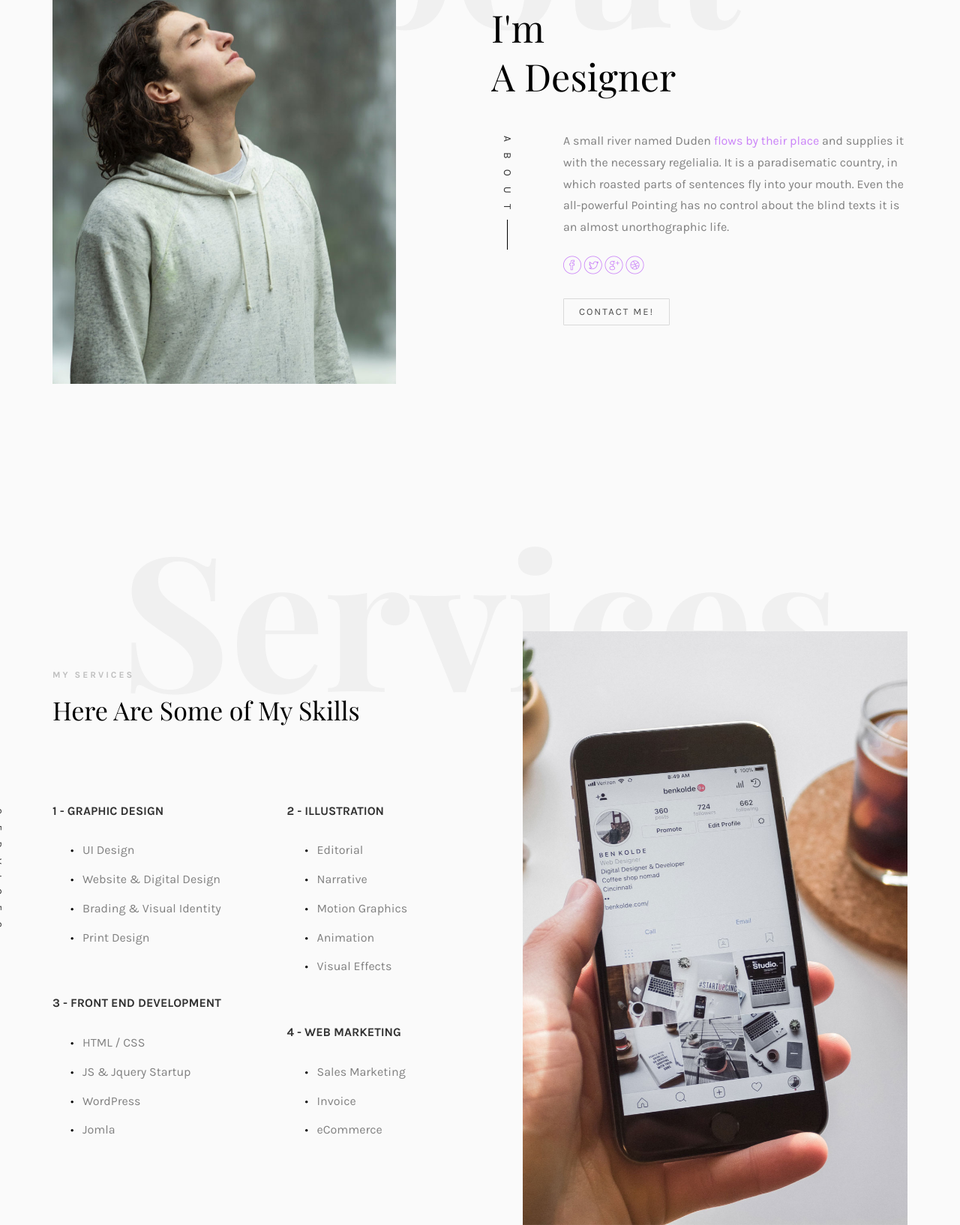
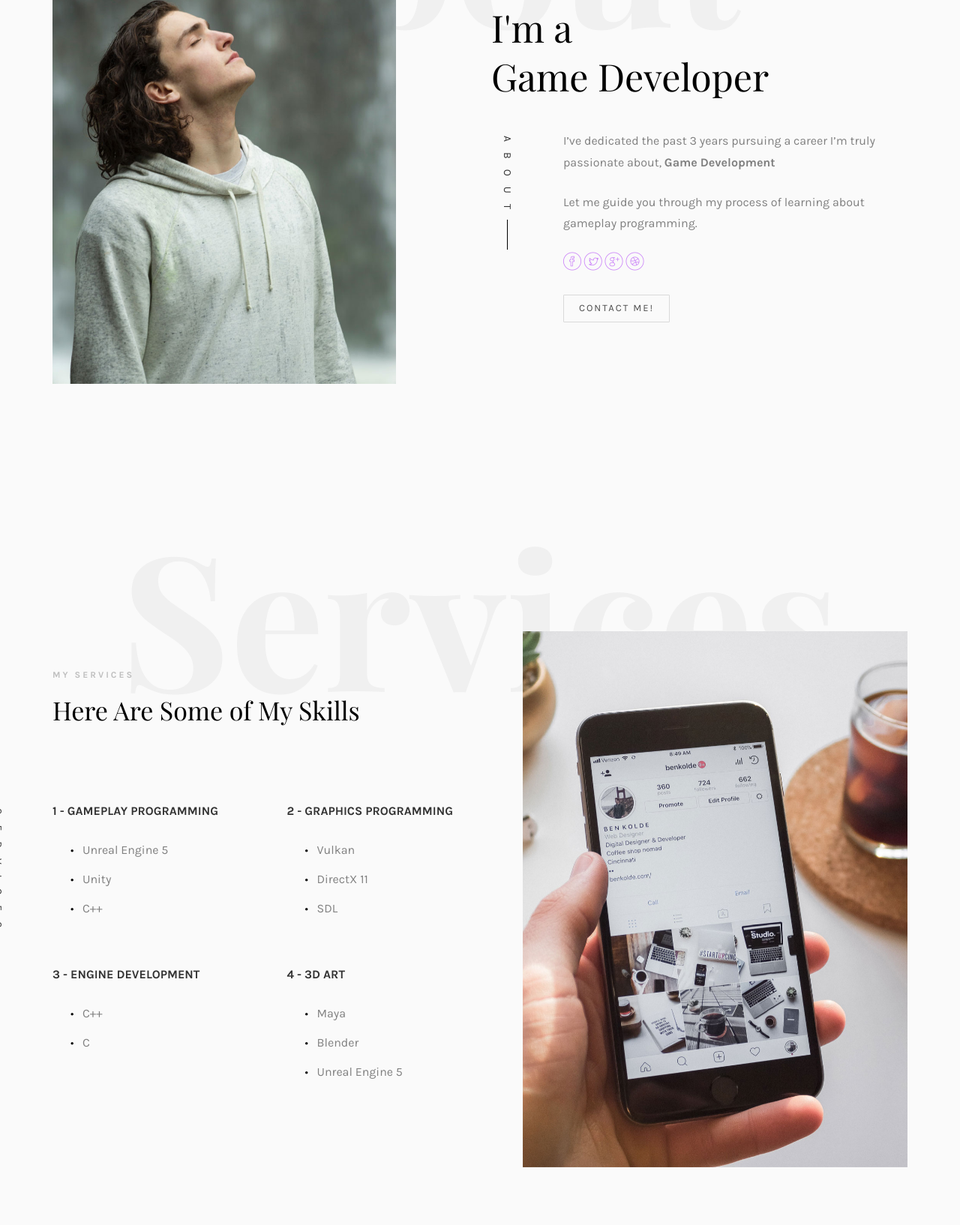
Before and after one commit to Juddy2403/Juddy2403.github.io, a plain HTML site: page index.html in a window 1280 px wide. Shown: the part 204-1838 px from the top of the page at 75% size. Drawn offline with nearby package versions, Linux system fonts and the light colour scheme; files whose address does not match are found by name; a web font is replaced by a local one.

Commit message:
some changes

```diff
--- a/index.html
+++ b/index.html
@@ -8,7 +8,6 @@
 <meta name="description" content="" />
 <meta name="keywords" content="" />
 <meta name="author" content="" />
-
 <!-- Facebook and Twitter integration -->
 <meta property="og:title" content=""/>
 <meta property="og:image" content=""/>
@@ -19,13 +18,10 @@
 <meta name="twitter:image" content="" />
 <meta name="twitter:url" content="" />
 <meta name="twitter:card" content="" />
-
 <!-- Place favicon.ico and apple-touch-icon.png in the root directory -->
 <link rel="shortcut icon" href="favicon.ico">
-
 <link href="https://fonts.googleapis.com/css?family=Karla:400,700" rel="stylesheet">
 <link href="https://fonts.googleapis.com/css?family=Playfair+Display:400,400i,700" rel="stylesheet">
-
 <!-- Animate.css -->
 <link rel="stylesheet" href="css/animate.css">
 <!-- Icomoon Icon Fonts-->
@@ -37,22 +33,16 @@
 <link rel="stylesheet" href="css/owl.theme.default.min.css">
 <!-- Magnific Popup -->
 <link rel="stylesheet" href="css/magnific-popup.css">
-
 <link rel="stylesheet" href="css/style.css">
-
-
 <!-- Modernizr JS -->
 <script src="js/modernizr-2.6.2.min.js"></script>
 <!-- FOR IE9 below -->
 <!--[if lt IE 9]>
 	<script src="js/respond.min.js"></script>
 	<![endif]-->
-
 </head>
 <body>
-
-	<nav id="colorlib-main-nav" role="navigation">
-		<a href="#" class="js-colorlib-nav-toggle colorlib-nav-toggle active"><i></i></a>
+<nav id="colorlib-main-nav" role="navigation"> <a href="#" class="js-colorlib-nav-toggle colorlib-nav-toggle active"><i></i></a>
   <div class="js-fullheight colorlib-table">
     <div class="colorlib-table-cell js-fullheight">
       <div class="row">
@@ -78,34 +68,18 @@
       <div class="row">
         <div class="col-md-12">
           <h2 class="head-title">Works</h2>
-						<a href="images/work-1.jpg" class="gallery image-popup-link text-center" style="background-image: url(images/work-1.jpg);">
-							<span><i class="icon-search3"></i></span>
-						</a>
-						<a href="images/work-2.jpg" class="gallery image-popup-link text-center" style="background-image: url(images/work-2.jpg);">
-							<span><i class="icon-search3"></i></span>
-						</a>
-						<a href="images/work-3.jpg" class="gallery image-popup-link text-center" style="background-image: url(images/work-3.jpg);">
-							<span><i class="icon-search3"></i></span>
-						</a>
-						<a href="images/work-4.jpg" class="gallery image-popup-link text-center" style="background-image: url(images/work-4.jpg);">
-							<span><i class="icon-search3"></i></span>
-						</a>
-					</div>
+          <a href="images/work-1.jpg" class="gallery image-popup-link text-center" style="background-image: url(images/work-1.jpg);"> <span><i class="icon-search3"></i></span> </a> <a href="images/work-2.jpg" class="gallery image-popup-link text-center" style="background-image: url(images/work-2.jpg);"> <span><i class="icon-search3"></i></span> </a> <a href="images/work-3.jpg" class="gallery image-popup-link text-center" style="background-image: url(images/work-3.jpg);"> <span><i class="icon-search3"></i></span> </a> <a href="images/work-4.jpg" class="gallery image-popup-link text-center" style="background-image: url(images/work-4.jpg);"> <span><i class="icon-search3"></i></span> </a> </div>
       </div>
     </div>
   </div>
 </nav>
-
 <div id="colorlib-page">
   <header>
     <div class="container">
       <div class="row">
         <div class="col-md-12">
-						<div class="colorlib-navbar-brand">
-							<a class="colorlib-logo" href="index.html"><span>Game</span><span>dev</span></a>
-						</div>
-						<a href="#" class="js-colorlib-nav-toggle colorlib-nav-toggle"><i></i></a>
-					</div>
+          <div class="colorlib-navbar-brand"> <a class="colorlib-logo" href="index.html"><span>Game</span><span>dev</span></a> </div>
+          <a href="#" class="js-colorlib-nav-toggle colorlib-nav-toggle"><i></i></a> </div>
       </div>
     </div>
   </header>
@@ -117,36 +91,28 @@
       <div class="row">
         <div class="col-md-5 animate-box">
           <div class="owl-carousel3">
-							<div class="item">
-								<img class="img-responsive about-img" src="images/about.jpg" alt="html5 bootstrap template by colorlib.com">
-							</div>
-							<div class="item">
-								<img class="img-responsive about-img" src="images/about-2.jpg" alt="html5 bootstrap template by colorlib.com">
-							</div>
+            <div class="item"> <img class="img-responsive about-img" src="images/about.jpg" alt="html5 bootstrap template by colorlib.com"> </div>
+            <div class="item"> <img class="img-responsive about-img" src="images/about-2.jpg" alt="html5 bootstrap template by colorlib.com"> </div>
           </div>
         </div>
         <div class="col-md-6 col-md-push-1 animate-box">
           <div class="about-desc">
             <div class="owl-carousel3">
               <div class="item">
-									<h2><span>Noah</span><span>Henderson</span></h2>
+                <h2><span>Hi, I'm</span><span>Ioana Raileanu</span></h2>
               </div>
               <div class="item">
-									<h2><span>I'm</span><span>A Designer</span></h2>
+                <h2><span>I'm a</span><span>Game Developer</span></h2>
               </div>
             </div>
             <div class="desc">
               <div class="rotate">
                 <h2 class="heading">About</h2>
               </div>
-								<p>A small river named Duden <a href="#">flows by their place</a> and supplies it with the necessary regelialia. It is a paradisematic country, in which roasted parts of sentences fly into your mouth. Even the all-powerful Pointing has no control about the blind texts it is an almost unorthographic life.</p>
-								<p class="colorlib-social-icons">
-									<a href="#"><i class="icon-facebook4"></i></a>
-									<a href="#"><i class="icon-twitter3"></i></a>
-									<a href="#"><i class="icon-googleplus"></i></a>
-									<a href="#"><i class="icon-dribbble2"></i></a>
-								</p>
-								<p><a href="#" class="btn btn-primary btn-outline">Contact Me!</a></p>
+              <p>I’ve dedicated the past 3 years pursuing a career I’m truly passionate about, <strong>Game Development</strong></p>
+              <p>Let me guide you through my process of learning about gameplay programming.</p>
+              <p class="colorlib-social-icons"> <a href="#"><i class="icon-facebook4"></i></a> <a href="#"><i class="icon-twitter3"></i></a> <a href="#"><i class="icon-googleplus"></i></a> <a href="#"><i class="icon-dribbble2"></i></a> </p>
+              <p><a href="contact.html" class="btn btn-primary btn-outline">Contact Me!</a></p>
             </div>
           </div>
         </div>
@@ -163,8 +129,7 @@
           <div class="services-flex">
             <div class="one-third">
               <div class="row">
-									<div class="col-md-12 col-md-offset-0 animate-box intro-heading">
-										<span>My Services</span>
+                <div class="col-md-12 col-md-offset-0 animate-box intro-heading"> <span>My Services</span>
                   <h2>Here Are Some of My Skills</h2>
                 </div>
               </div>
@@ -176,62 +141,54 @@
                 </div>
                 <div class="col-md-6">
                   <div class="services animate-box">
-											<h3>1 - Graphic Design</h3>
+                    <h3>1 - Gameplay programming</h3>
                     <ul>
-												<li>UI Design</li>
-												<li>Website &amp; Digital Design</li>
-												<li>Brading &amp; Visual Identity</li>
-												<li>Print Design</li>
+                      <li>Unreal Engine 5</li>
+                      <li>Unity</li>
+                      <li>C++</li>
                     </ul>
                   </div>
                   <div class="services animate-box">
-											<h3>3 - Front End Development</h3>
+                    <h3>3 - Engine development</h3>
                     <ul>
-												<li>HTML / CSS</li>
-												<li>JS &amp; Jquery Startup</li>
-												<li>WordPress</li>
-												<li>Jomla</li>
+                      <li>C++</li>
+						<li>C</li>
                     </ul>
                   </div>
                 </div>
                 <div class="col-md-6">
                   <div class="services animate-box">
-											<h3>2 - Illustration</h3>
+                    <h3>2 - Graphics programming</h3>
                     <ul>
-												<li>Editorial</li>
-												<li>Narrative</li>
-												<li>Motion Graphics</li>
-												<li>Animation</li>
-												<li>Visual Effects</li>
+                      <li>Vulkan</li>
+                      <li>DirectX 11</li>
+                      <li>SDL</li>
                     </ul>
                   </div>
                   <div class="services animate-box">
-											<h3>4 - Web Marketing</h3>
+                    <h3>4 - 3D Art</h3>
                     <ul>
-												<li>Sales Marketing</li>
-												<li>Invoice</li>
-												<li>eCommerce</li>
+                      <li>Maya</li>
+                      <li>Blender</li>
+                      <li>Unreal Engine 5</li>
                     </ul>
                   </div>
                 </div>
               </div>
             </div>
-							<div class="one-forth services-img" style="background-image: url(images/services-img-1.jpg);">
+            <div class="one-forth services-img" style="background-image: url(images/services-img-1.jpg);"> </div>
           </div>
         </div>
       </div>
     </div>
   </div>
-		</div>
-
   <div id="colorlib-work">
     <div class="container">
       <div class="row text-center">
         <h2 class="bold">Works</h2>
       </div>
       <div class="row">
-					<div class="col-md-12 col-md-offset-0 text-center animate-box intro-heading">
-						<span>Portfolio</span>
+        <div class="col-md-12 col-md-offset-0 text-center animate-box intro-heading"> <span>Portfolio</span>
           <h2>Done Projects</h2>
         </div>
       </div>
@@ -244,28 +201,26 @@
       </div>
       <div class="row">
         <div class="col-md-12">
-						<div class="work-entry animate-box">
-							<a href="work.html" class="work-img" style="background-image: url(images/work-1.jpg);">
+          <div class="work-entry animate-box"> <a href="work.html" class="work-img" style="background-image: url(images/work-1.jpg);">
             <div class="display-t">
               <div class="work-name">
-										<h2>Pursuing Best</h2>
+                <h2>Echo Of the Past</h2>
               </div>
             </div>
             </a>
             <div class="col-md-4 col-md-offset-4">
               <div class="desc">
-									<p>Far far away, behind the word mountains, far from the countries Vokalia and Consonantia, there live the blind texts. Separated they live in Bookmarksgrove right at the coast of the Semantics, a large language ocean.</p>
+                <p>This project was created as a way of learning how to use Unreal Engine’s basic systems, but as I delved in its fascinating features I unexpectedly started loving the engine and all its features. I spent everyday of 5 to 6 weeks creating my one biggest indie projects so far.</p>
                 <p class="read"><a href="#">View details</a></p>
               </div>
             </div>
           </div>
         </div>
         <div class="col-md-12">
-						<div class="work-entry animate-box">
-							<a href="work.html" class="work-img" style="background-image: url(images/work-2.jpg);">
+          <div class="work-entry animate-box"> <a href="work.html" class="work-img" style="background-image: url(images/work-2.jpg);">
             <div class="display-t">
               <div class="work-name">
-										<h2>Coordinates</h2>
+                <h2>Reel It In</h2>
               </div>
             </div>
             </a>
@@ -278,8 +233,7 @@
           </div>
         </div>
         <div class="col-md-12">
-						<div class="work-entry animate-box">
-							<a href="work.html" class="work-img" style="background-image: url(images/work-3.jpg);">
+          <div class="work-entry animate-box"> <a href="work.html" class="work-img" style="background-image: url(images/work-3.jpg);">
             <div class="display-t">
               <div class="work-name">
                 <h2>Cristall</h2>
@@ -295,8 +249,7 @@
           </div>
         </div>
         <div class="col-md-12">
-						<div class="work-entry animate-box">
-							<a href="work.html" class="work-img" style="background-image: url(images/work-4.jpg);">
+          <div class="work-entry animate-box"> <a href="work.html" class="work-img" style="background-image: url(images/work-4.jpg);">
             <div class="display-t">
               <div class="work-name">
                 <h2>Black</h2>
@@ -320,26 +273,21 @@
     <div class="container">
       <div class="row">
         <div class="col-md-4 col-pb-sm col-lg-12">
-
           <div class="col-md-10 col-lg-12">
             <h2>Let's Talk</h2>
             <p>A small river named Duden flows by their place and supplies.</p>
             <p><a href="#">noah@info.com</a></p>
-									<p class="colorlib-social-icons">
-										<a href="#"><i class="icon-facebook4"></i></a>
-										<a href="#"><i class="icon-twitter3"></i></a>
-										<a href="#"><i class="icon-googleplus"></i></a>
-										<a href="#"><i class="icon-dribbble2"></i></a>
-									</p>
+            <p class="colorlib-social-icons"> <a href="#"><i class="icon-facebook4"></i></a> <a href="#"><i class="icon-twitter3"></i></a> <a href="#"><i class="icon-googleplus"></i></a> <a href="#"><i class="icon-dribbble2"></i></a> </p>
           </div>
-
         </div>
       </div>
       <div class="row">
         <div class="col-md-12 text-center">
-							<p>
-								&copy; <!-- Link back to Colorlib can't be removed. Template is licensed under CC BY 3.0. -->
-Copyright &copy;<script>document.write(new Date().getFullYear());</script> All rights reserved | This template is made with <i class="icon-heart4" aria-hidden="true"></i> by <a href="https://colorlib.com" target="_blank">Colorlib</a>
+          <p> &copy;
+            <!-- Link back to Colorlib can't be removed. Template is licensed under CC BY 3.0. -->
+            Copyright &copy;
+            <script>document.write(new Date().getFullYear());</script>
+            All rights reserved | This template is made with <i class="icon-heart4" aria-hidden="true"></i> by <a href="https://colorlib.com" target="_blank">Colorlib</a>
             <!-- Link back to Colorlib can't be removed. Template is licensed under CC BY 3.0. -->
           </p>
         </div>
@@ -347,9 +295,7 @@ Copyright &copy;<script>document.write(new Date().getFullYear());</script> All r
     </div>
   </div>
 </footer>
-
 </div>
-
 <!-- jQuery -->
 <script src="js/jquery.min.js"></script>
 <!-- jQuery Easing -->
@@ -363,9 +309,7 @@ Copyright &copy;<script>document.write(new Date().getFullYear());</script> All r
 <!-- Magnific Popup -->
 <script src="js/jquery.magnific-popup.min.js"></script>
 <script src="js/magnific-popup-options.js"></script>
-
 <!-- Main JS (Do not remove) -->
 <script src="js/main.js"></script>
-
 </body>
 </html>
```
Also changed, not shown: images/profile.gif (added), 1 other file. Lines whose indentation alone changed are shown as unchanged.
